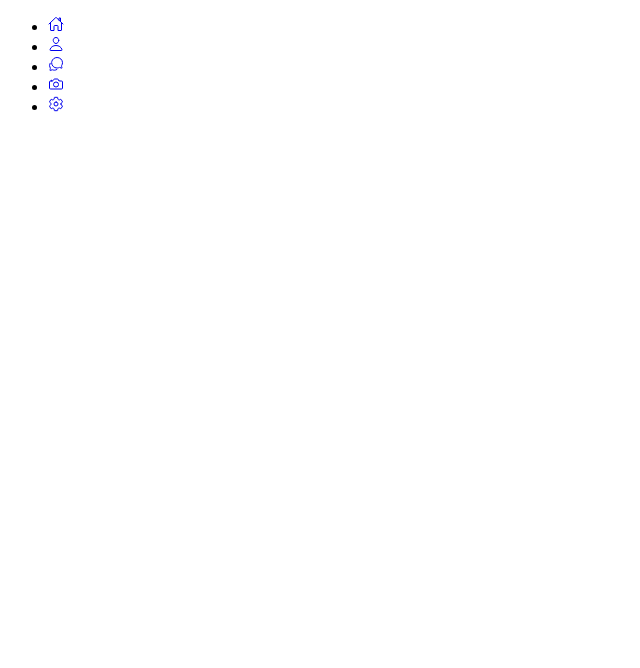
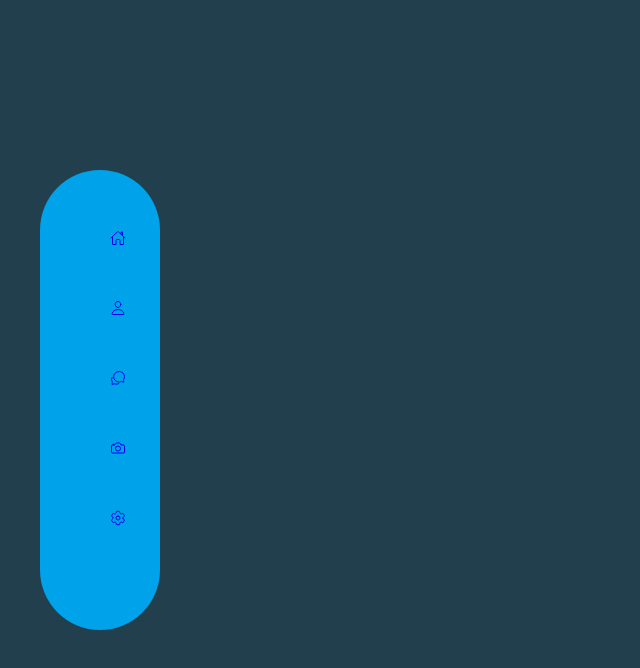
Before and after one commit to Johnxyn/Sidebar-Tab-Navaigation, a website: page Index.html in a window 1280 px wide. Shown: the whole page, without its empty margins (0-640 px from the left). Drawn offline with nearby package versions, Linux system fonts and the light colour scheme.

Commit message:
updated styles.css

```diff
--- a/Index.html
+++ b/Index.html
@@ -2,6 +2,7 @@
 <html lang="en">
 <head>
     <meta charset="UTF-8">
+    <link rel="stylesheet" href="styles.css">
     <title>Sidebar Tab Navigation</title>
 </head>
 <body>
--- a/styles.css
+++ b/styles.css
@@ -0,0 +1,44 @@
+*{
+    margin: 0;
+    padding: 0;
+    box-sizing: border-box;
+}
+
+:root{
+    --clr: #00a2ea
+}
+
+body{
+    display: flex;
+    justify-content: center;
+    align-items: center;
+    min-height: 100vh;
+    background: #223f4d;
+}
+
+.navigation{
+    position: fixed;
+    left: 40px;
+    width:80px;
+    padding: 60px;
+    background: var(--clr);
+    display: flex;
+    justify-content: center;
+    align-items: center;
+    border-radius: 80px;
+}
+
+.navigation ul{
+    display: flex;
+    flex-direction: column;
+    gap: 10px;
+    width: 100%;
+}
+
+.navigation ul li{
+    list-style: none;
+    position: relative;
+    width: 100%;
+    height: 60px;
+    padding: 0 10px;
+}
```
